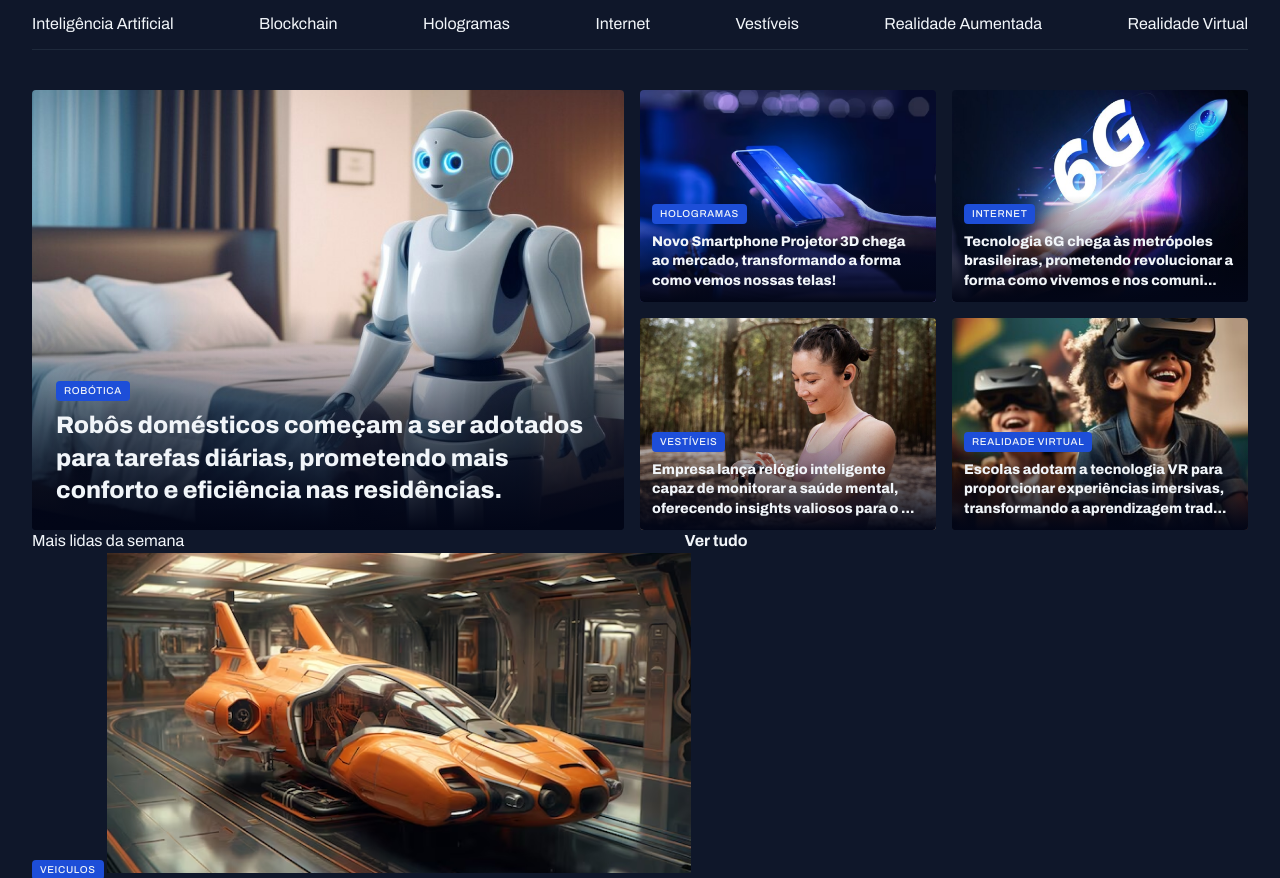
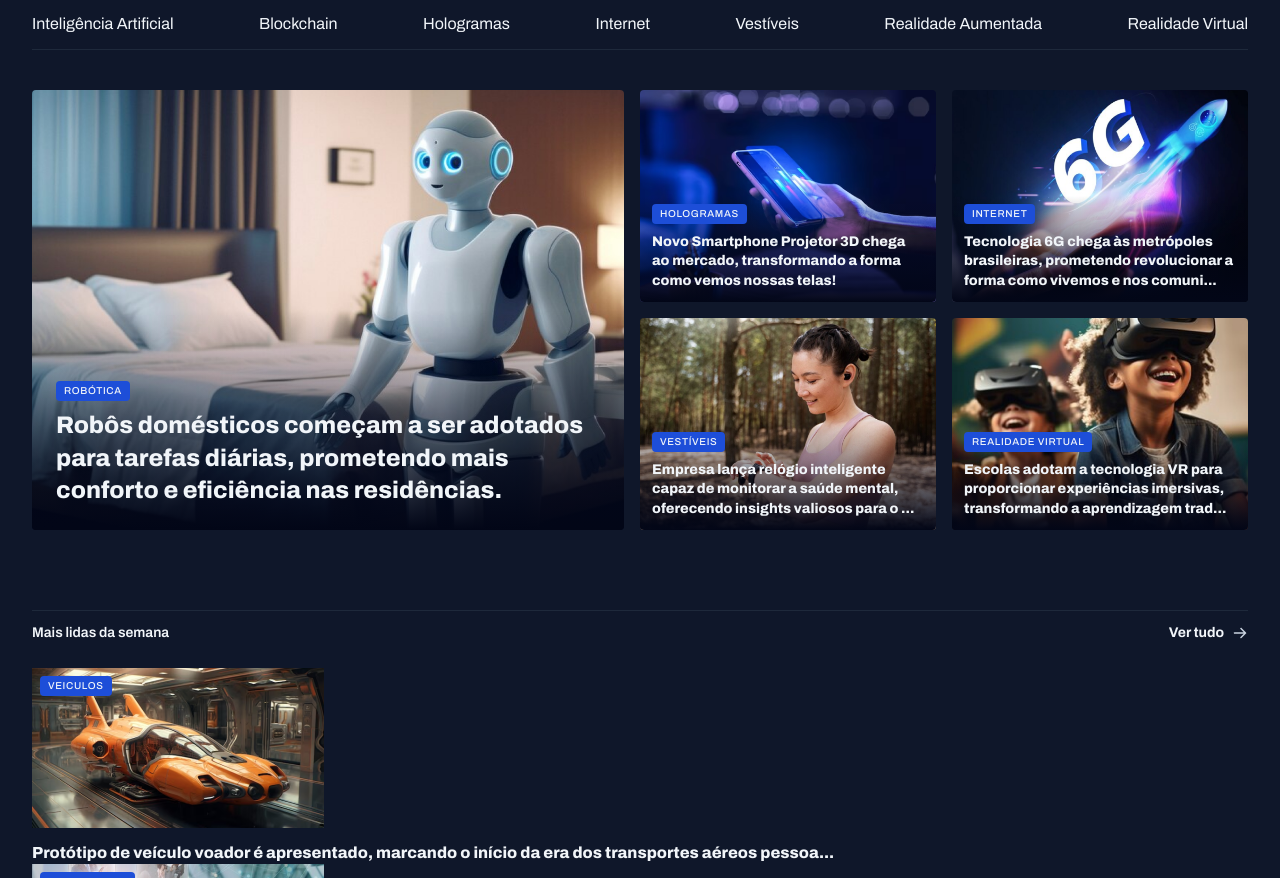
Before and after one commit to Cesar19Augusto/Curso_FullStack_Rocketseat, a plain HTML site: page Projeto Portal de noticias/index.html in a window 1280 px wide. Shown: the part 74-952 px from the top of the page. Drawn offline with Linux system fonts and the light colour scheme.

Commit message:
ArrowRight

```diff
--- a/Projeto Portal de noticias/styles/global.css
+++ b/Projeto Portal de noticias/styles/global.css
@@ -54,6 +54,7 @@ img {
 
 main {
     margin-top: 40px;
+    gap: 80px;
 }
 
 .content-tag {
--- a/Projeto Portal de noticias/styles/sections.css
+++ b/Projeto Portal de noticias/styles/sections.css
@@ -1,3 +1,26 @@
+section header {
+    border-top: 1px solid var(--stroke-color);
+    padding-block: 12px 24px;
+    font: var(--text-span);
+
+    a {
+        justify-content: end;
+        align-items: center;
+        gap: 8px;
+
+        span {
+            background-image: url(../assets/icons/ArrowRight.png);
+            width: 16px;
+            height: 16px;
+        }
+
+        &:hover span {
+            background-image: url(../assets/icons/ArrowRight_hover.svg);
+        }
+    }
+}
+
+
 #featured {
     img {
         height: 100%;
@@ -17,7 +40,7 @@
             background: linear-gradient(180deg, transparent 0%, #020617 100%);
         }
 
-         figcaption {
+        figcaption {
             position: absolute;
             bottom: 0;
             padding: 24px;
@@ -26,9 +49,35 @@
                 padding: 12px;
             }
 
-            h2{
+            h2 {
                 margin-top: 8px;
             }
-         }
+        }
     }
 }
+
+#weekly {
+
+    &>div {
+        grid-template-columns: repeat(4 292px);
+    }
+
+    img {
+        height: 160px;
+    }
+
+    figure {
+        position: relative;
+
+        .content-tag {
+            position: absolute;
+            top: 8px;
+            left: 8px;
+        }
+
+        p {
+            margin-top: 8px;
+            font-weight: 800;
+        }
+    }
+}
```
Also changed, not shown: Projeto Portal de noticias/assets/icons/ArrowRight.png (added).
